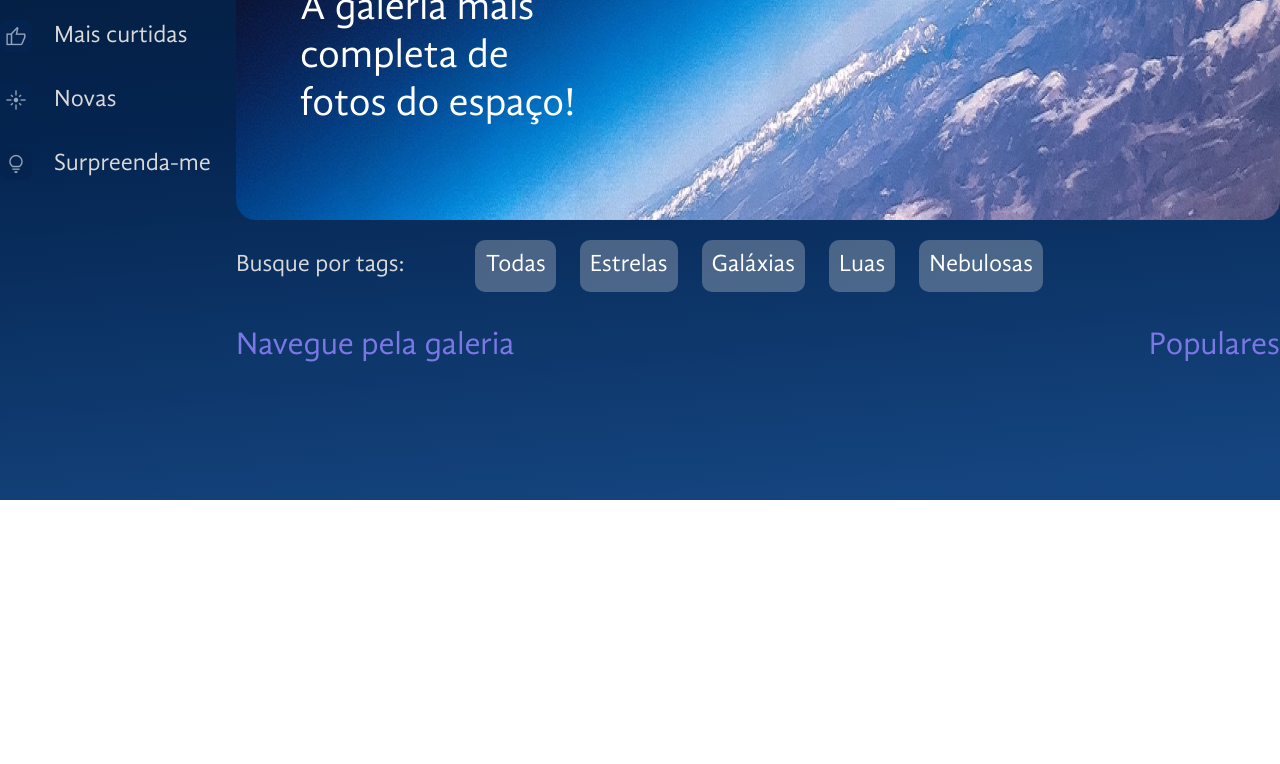
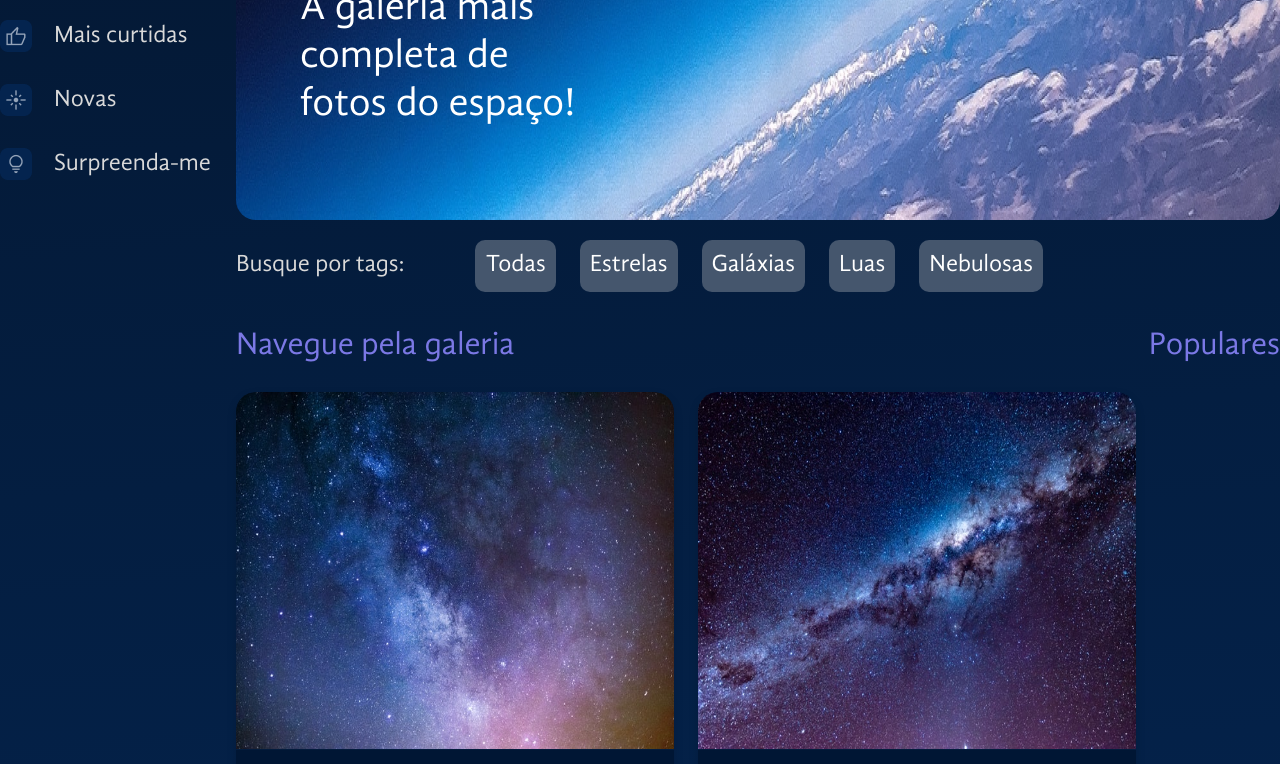
Before and after one commit to moitadev/alura-space-app, a React (Vite) app: page / in a window 1280 px wide. Shown: the part 300-1064 px from the top of the page. Before the commit the page ends 800 px from the top, so only its background shows below. Built offline with nearby package versions, Linux system fonts and the light colour scheme.

Commit message:
Add main gallery content

```diff
--- a/src/App.jsx
+++ b/src/App.jsx
@@ -5,6 +5,8 @@ import Aside from './components/Aside';
 import Hero from './components/Hero';
 import backgroundImage from './assets/banner.png';
 import Gallery from './components/Gallery';
+import photos from './fotos.json'
+import { useState } from 'react';
 
 const GradientBackground = styled.div`
   background: linear-gradient(
@@ -34,7 +36,8 @@ const GalleryContent = styled.section`
   flex-grow: 1;
 `;
 
-function App() {
+const App = () => {
+  const [galleryPhotos, setGalleryPhotos] = useState(photos)
   return (
     <GradientBackground>
       <GlobalStyle />
@@ -47,7 +50,7 @@ function App() {
               text="A galeria mais completa de fotos do espaço!"
               backgroundImage={backgroundImage}
             />
-            <Gallery />
+            <Gallery photos={galleryPhotos} />
           </GalleryContent>
         </MainContainer>
       </AppContainer>
--- /dev/null
+++ b/src/components/Gallery/Image/index.jsx
@@ -0,0 +1,85 @@
+import styled from 'styled-components';
+
+const StyledCard = styled.figure`
+  box-sizing: border-box;
+  max-width: 100%;
+  flex-basis: 48%;
+  filter: drop-shadow(0px 4px 4px rgba(0, 0, 0, 0.15));
+  color: #fff;
+  border-radius: 20px;
+  margin: 0;
+`;
+
+const StyledImage = styled.img`
+  width: 100%;
+  height: auto;
+  min-height: 357.81px;
+  border-top-right-radius: 20px;
+  border-top-left-radius: 20px;
+`;
+
+const StyledCaption = styled.figcaption`
+  margin-top: -5px;
+  border-radius: 0px 0px 20px 20px;
+  background: #001634;
+  padding: 16px 22px;
+  h3 {
+    margin: 0;
+  }
+`;
+
+const StyledFooter = styled.footer`
+  width: 100%;
+  display: flex;
+  justify-content: space-between;
+  align-items: center;
+  p {
+    margin: 0;
+  }
+`;
+
+const ButtonsWrapper = styled.div`
+  display: flex;
+  align-items: center;
+  gap: 24px;
+`;
+
+const LikeButton = styled.button`
+  width: 24px;
+  height: 24px;
+  border: 0;
+  background-color: transparent;
+  background-image: url('/public/icones/favorito.png');
+  background-repeat: no-repeat;
+  cursor: pointer;
+`;
+
+const ExpandButton = styled.button`
+  width: 24px;
+  height: 24px;
+  border: 0;
+  background-color: transparent;
+  background-image: url('/public/icones/expandir.png');
+  background-repeat: no-repeat;
+  cursor: pointer;
+`;
+
+const Image = ({ path, title, font }) => {
+  return (
+    <StyledCard>
+      <StyledImage src={path} alt={title} />
+      <StyledCaption>
+        <h3>{title}</h3>
+        <StyledFooter>
+          <p>{font}</p>
+          <ButtonsWrapper>
+            <LikeButton value="like" />
+            <ExpandButton value="expand" />
+          </ButtonsWrapper>
+        </StyledFooter>
+      </StyledCaption>
+    </StyledCard>
+  );
+};
+
+export default Image;
--- a/src/components/Gallery/index.jsx
+++ b/src/components/Gallery/index.jsx
@@ -2,22 +2,44 @@ import styled from 'styled-components';
 import Title from '../Title';
 import Tags from './Tags';
 import Trending from './Trending';
+import Image from './Image';
 
 const ContainerGallery = styled.div`
-    display: flex;
-`
+  display: flex;
+`;
 
 const FluidSection = styled.div`
-    flex-grow: 1;
-`
+  flex-grow: 1;
+  box-sizing: border-box;
+`;
 
-const Gallery = () => {
+const ImageList = styled.div`
+  margin: 0;
+  padding: 0;
+  display: flex;
+  flex-wrap: wrap;
+  width: 100%;
+  gap: 24px;
+  box-sizing: border-box;
+`;
+
+const Gallery = ({ photos = [] }) => {
   return (
     <>
       <Tags />
       <ContainerGallery>
         <FluidSection>
           <Title>Navegue pela galeria</Title>
+          <ImageList>
+            {photos.map((photo) => (
+              <Image
+                key={photo.id}
+                path={photo.path}
+                font={photo.fonte}
+                title={photo.titulo}
+              />
+            ))}
+          </ImageList>
         </FluidSection>
         <Trending />
       </ContainerGallery>
```
